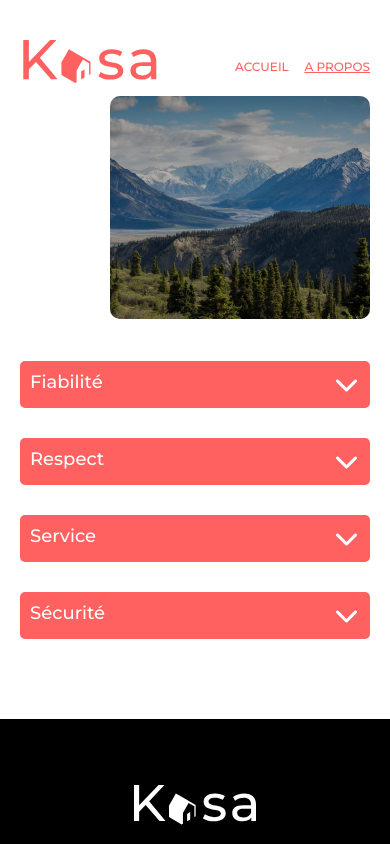
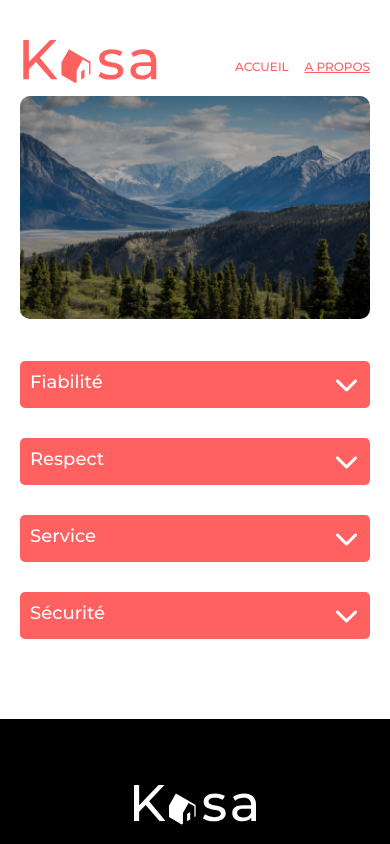
Before and after one commit to EricHerduin/OCProjet7, a React (Create React App) app: page /about in a window 390 px wide. Shown: the top 844 px of the page. Built offline with nearby package versions, Linux system fonts and the light colour scheme.

Commit message:
ajustement de la sectionHeaderImgAbout dans le responsive(mobile)

```diff
--- a/src/css/styles.css
+++ b/src/css/styles.css
@@ -312,8 +312,10 @@ ul {
     background-image: url(/src/assets/ImgAbout_Mobile.jpg);
     background-size: cover;
     border-radius: 10px;
+    margin: 0;
     left: 10px;
     right: 10px;
+    margin-left: 10px;
     margin-right: 30px;
     margin-bottom: 22px;
   }
```
